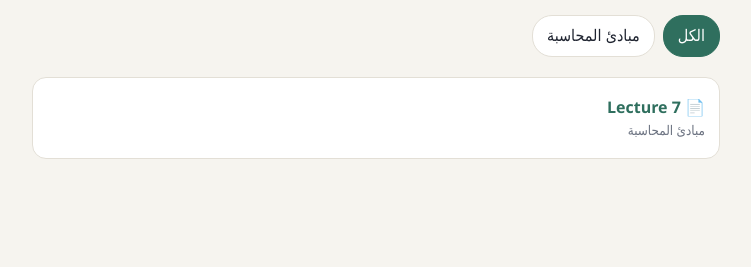
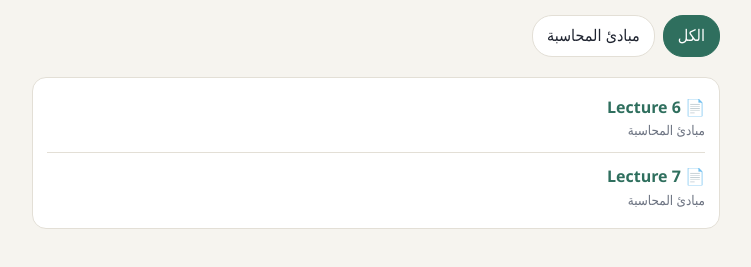
Before and after one commit to Ziad14641/College, a plain HTML site: page index.html in a window 1280 px wide. Shown: the part 91-358 px from the top of the page, without its empty margins (264-1015 px from the left). Drawn offline with Linux system fonts and the light colour scheme.

Commit message:
Update index.html

```diff
--- a/index.html
+++ b/index.html
@@ -31,6 +31,7 @@ h1{font-size:1.5rem;margin:0 0 4px}
 </main>
 <script>
 var FILES = [
+  { subject: "مبادئ المحاسبة", title: "Lecture 6", file: "lec 6.pdf" },
   { subject: "مبادئ المحاسبة", title: "Lecture 7", file: "LEC7.pdf" }
 ];
 var cur = "الكل";
```
